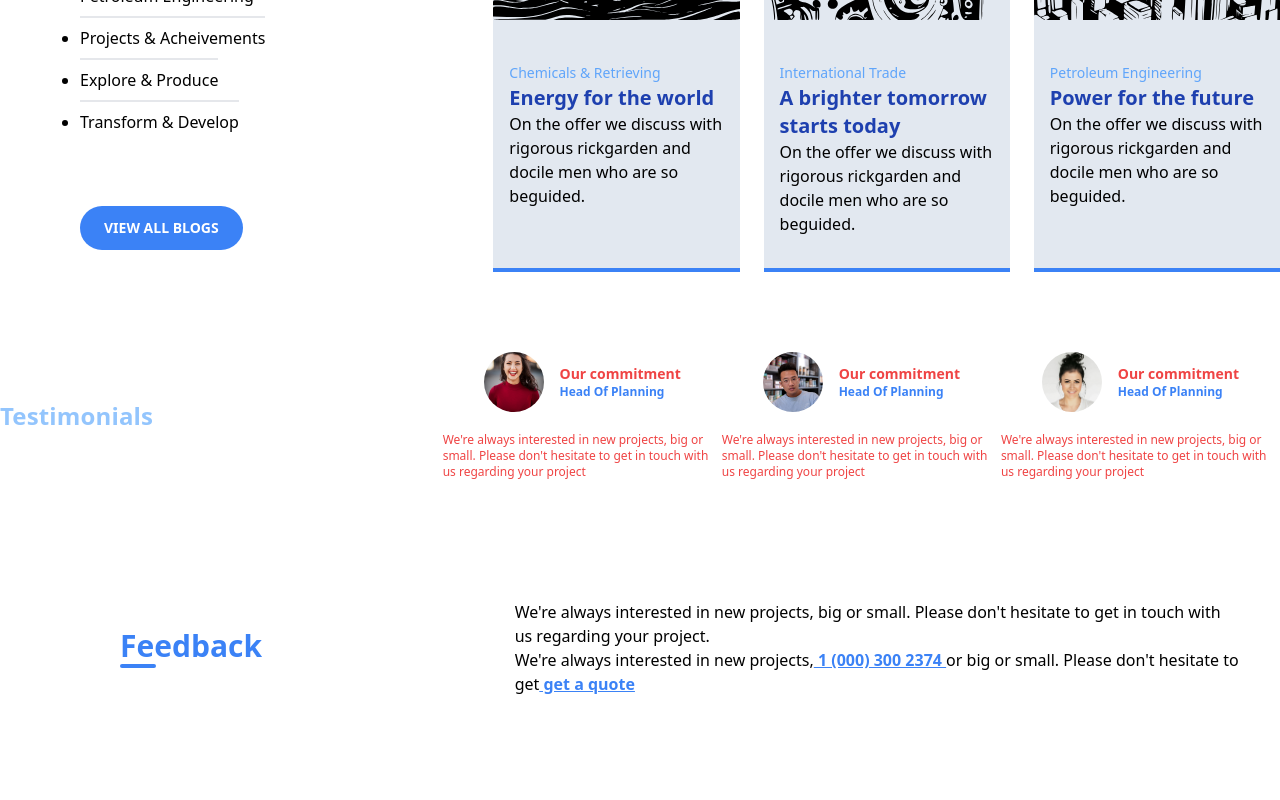
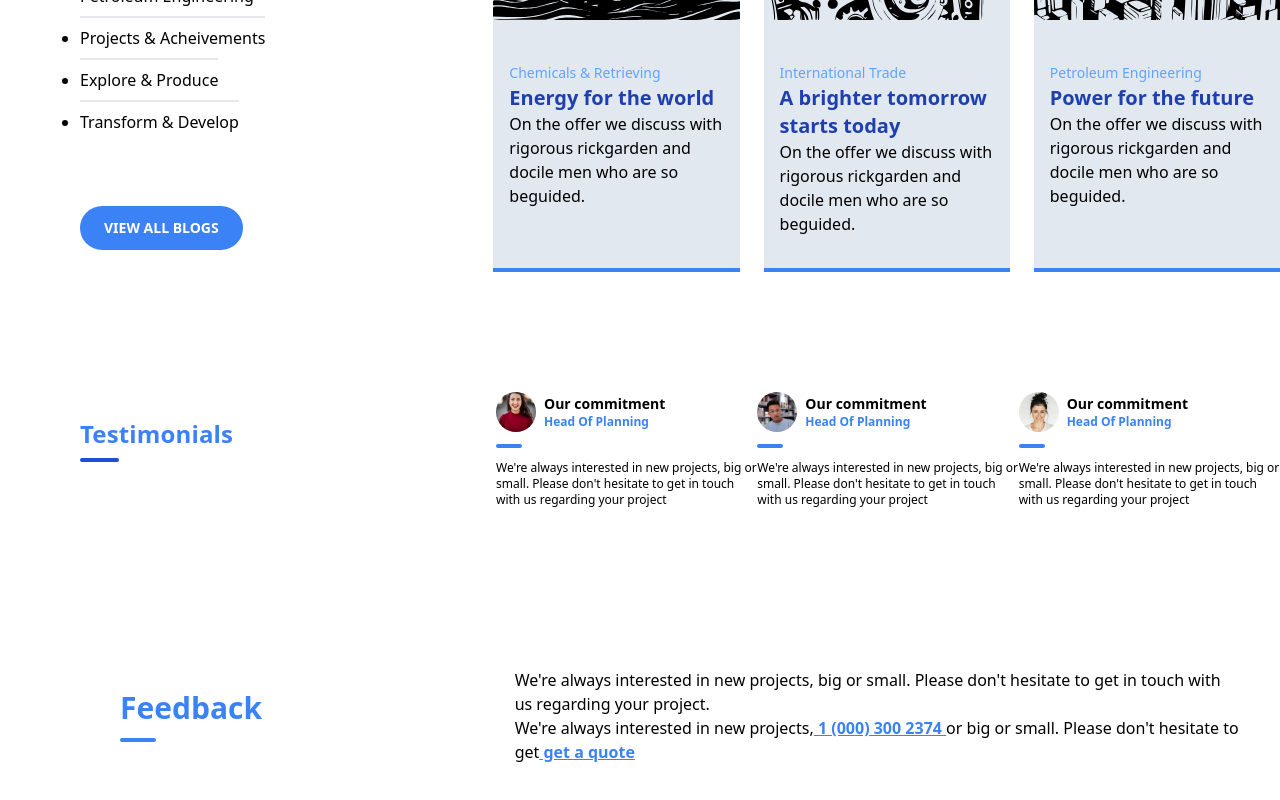
Before and after one commit to miyemicodes/drag-oil-gas, a Next.js app: page / in a window 1280 px wide. Shown: the part 2608-3408 px from the top of the page. Built offline with nearby package versions, Linux system fonts and the light colour scheme.

Commit message:
UI-Updated

```diff
--- a/components/Feedback.jsx
+++ b/components/Feedback.jsx
@@ -4,7 +4,7 @@ export default function Feedback() {
 	return (
 		<>
 			<div className="grid grid-cols-1 lg:grid-cols-[1fr_2fr] items-center p-2 w-full md:p-20 m-4 md:m-10 gap-8">
-				<div className="flex flex-col">
+				<div className="flex flex-col items-start justify-start gap-3">
 					<h2 className="text-blue-500 font-semibold text-3xl">Feedback</h2>
 					<span className="bg-blue-500 w-[10%] h-1 divide-x-4 rounded-full"></span>
 				</div>
--- a/components/TestimonialCard/TestimonialCard.jsx
+++ b/components/TestimonialCard/TestimonialCard.jsx
@@ -2,27 +2,26 @@ import Image from "next/image";
 
 export default function TestimonialCard(props) {
 	return (
-		<div className="flex flex-col items-center justify-center gap-5">
-			<div className="flex flex-row items-center justify-center gap-4">
-				<div className="w-[60px] h-[60px] rounded-full">
+		<div className="flex flex-col items-start justify-start gap-3">
+			<div className="flex flex-row items-center justify-center gap-2">
+				<div className="w-[40px] h-[40px] rounded-full">
 					<Image
-						className="w-[60px] h-[60px] rounded-full object-cover center"
+						className="w-[40px] h-[40px] rounded-full object-cover center"
 						src={props.image}
 						alt="picture"
 					/>
 				</div>
 				<div className="flex flex-col">
-					<p className="text-red-500 text-sm font-semibold">{props.name}</p>
+					<p className="text-black text-sm font-semibold">{props.name}</p>
 					<span className="text-blue-500 text-xs font-semibold">
 						{props.position}
 					</span>
 				</div>
 			</div>
+			<span className="bg-blue-500 w-[10%] h-1 divide-x-4 rounded-full"></span>
 
 			<div>
-				<span className="bg-blue-500 w-[10%] h-1 divide-x-4 rounded-full"></span>
-
-				<p className="text-xs text-red-500">{props.description}</p>
+				<p className="text-xs text-black">{props.description}</p>
 			</div>
 		</div>
 	);
--- a/components/Testimonials.jsx
+++ b/components/Testimonials.jsx
@@ -4,13 +4,19 @@ import TestimonialCard from "./TestimonialCard/TestimonialCard";
 export default function Testimonial() {
 	return (
 		<>
-			<div className="grid md:grid-cols-[1fr] lg:grid-cols-[1fr_2fr] text-blue-300 items-center justify-center gap-6">
-				<div>
-					<h2 className="font-semibold text-2xl  tracking-[0.15px] leading-[102%]">
+			<div className="grid md:grid-cols-[1fr] lg:grid-cols-[1fr_2fr] items-center justify-center gap-6 p-2 w-full md:p-10 m-4 md:m-10">
+				<div className="flex flex-col items-start justify-start gap-3">
+					<h2 className="font-semibold text-2xl text-blue-500  tracking-[0.15px] leading-[102%]">
 						Testimonials
 					</h2>
 					<span className="bg-blue-700 w-[10%] h-1 divide-x-4 rounded-full"></span>
+					<div className="flex flex-row gap-1">
+						<span className="bg-blue-700 w-[15%] h-1 divide-x-4 rounded-full"></span>
+						<span className="bg-blue-700 w-[15%] h-1 divide-x-4 rounded-full"></span>
+						<span className="bg-blue-700 w-[15%] h-1 divide-x-4 rounded-full"></span>
+					</div>
 				</div>
+
 				<div className="grid grid-cols-[auto_auto_auto] md:grid-cols-3">
 					{TestimonialAll.map((item) => (
 						<TestimonialCard
```
